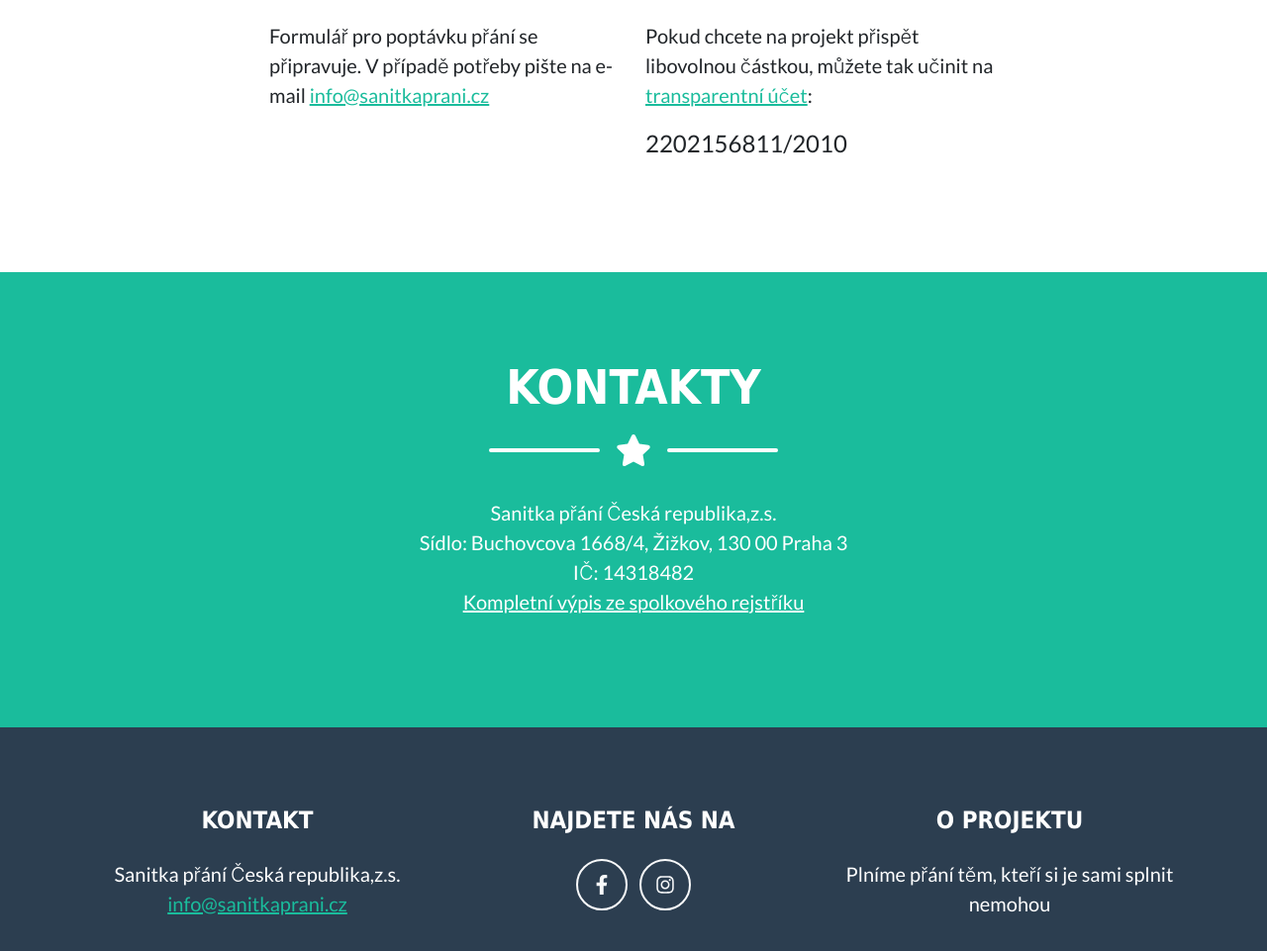
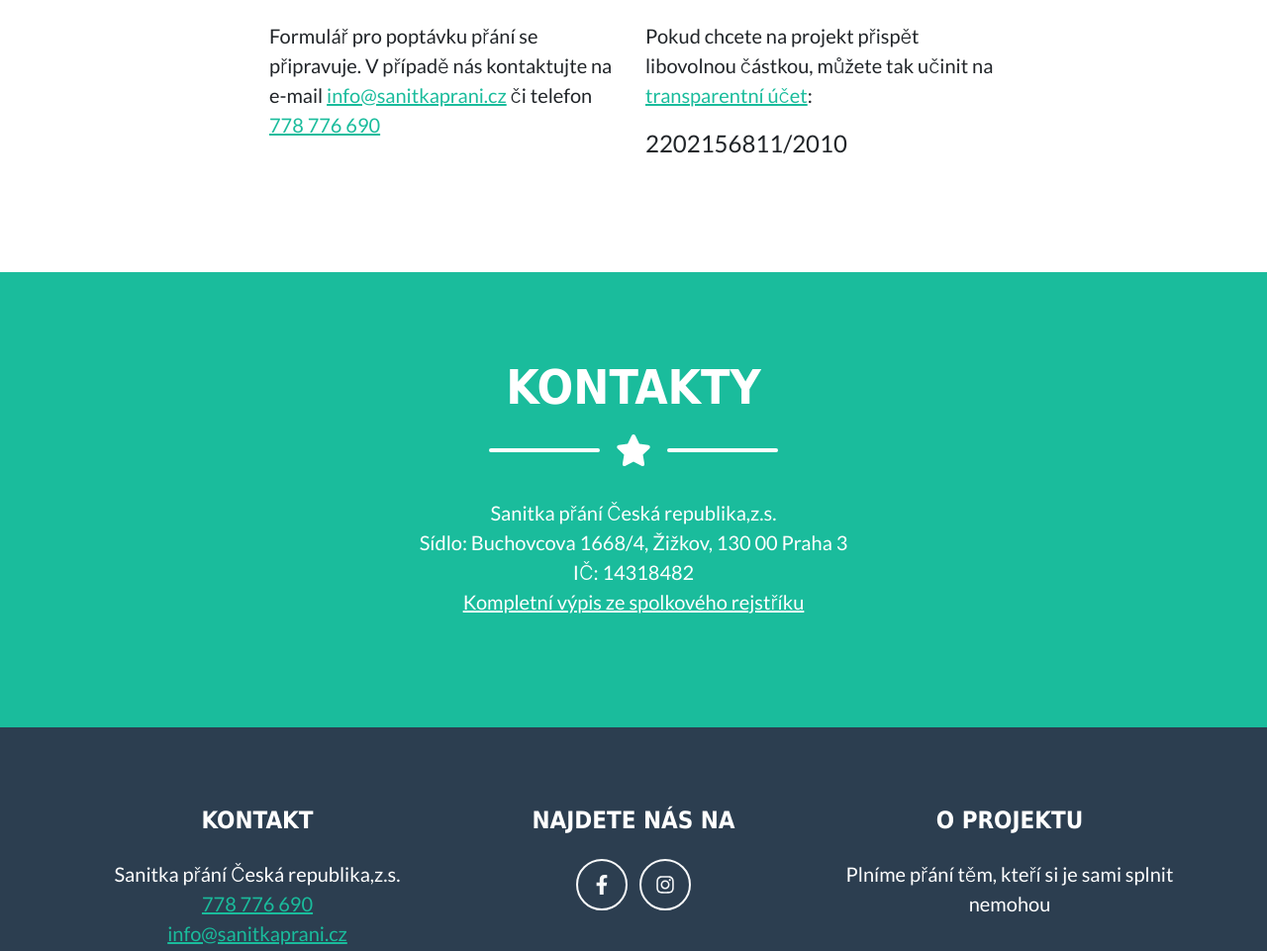
Before and after one commit to pseckar/sanitka-prani, a plain HTML site: page dist/index.html in a window 1280 px wide. Shown: the part 2225-3186 px from the top of the page at 99% size. Drawn offline with nearby package versions, Linux system fonts and the light colour scheme.

Commit message:
added telephone number

```diff
--- a/dist/index.html
+++ b/dist/index.html
@@ -87,7 +87,7 @@
                 </div>
                 <!-- About Section Content-->
                 <div class="row">
-                    <div class="col-lg-4 ms-auto"><p class="lead">Formulář pro poptávku přání se připravuje. V případě potřeby pište na e-mail <a href="mailto:info@sanitkaprani.cz">info@sanitkaprani.cz</a></p></div>
+                    <div class="col-lg-4 ms-auto"><p class="lead">Formulář pro poptávku přání se připravuje. V případě nás kontaktujte na e-mail <a href="mailto:info@sanitkaprani.cz">info@sanitkaprani.cz</a> či telefon <a href="tel:+420778776690">778 776 690</a></p></div>
                     <div class="col-lg-4 me-auto"><p class="lead">Pokud chcete na projekt přispět libovolnou částkou, můžete tak učinit na <a href="https://ib.fio.cz/ib/transparent?a=2202156811" target="_blank" rel="noopener noreferrer">transparentní účet</a>:</p>
                     <p style="font-size: 1.5rem">2202156811/2010</p>
                     </div>
@@ -126,6 +126,8 @@
                         <p class="lead mb-0">
                             Sanitka přání Česká republika,z.s.
                             <br />
+                            <a href="tel:+420778776690">778 776 690</a>
+                            <br />
                             <a href="mailto:info@sanitkaprani.cz">info@sanitkaprani.cz</a>
                         </p>
                     </div>
```
